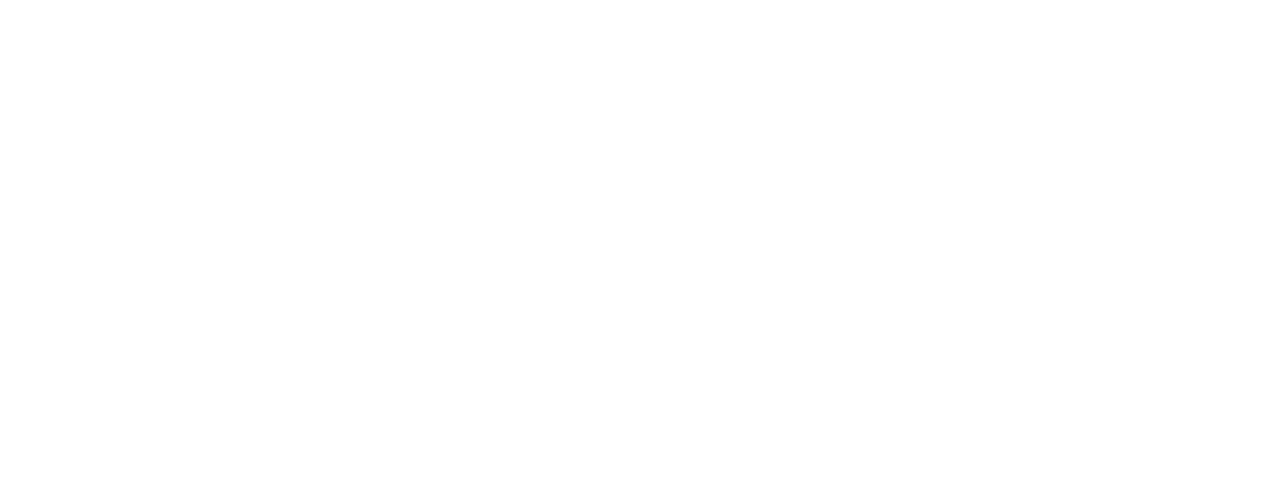
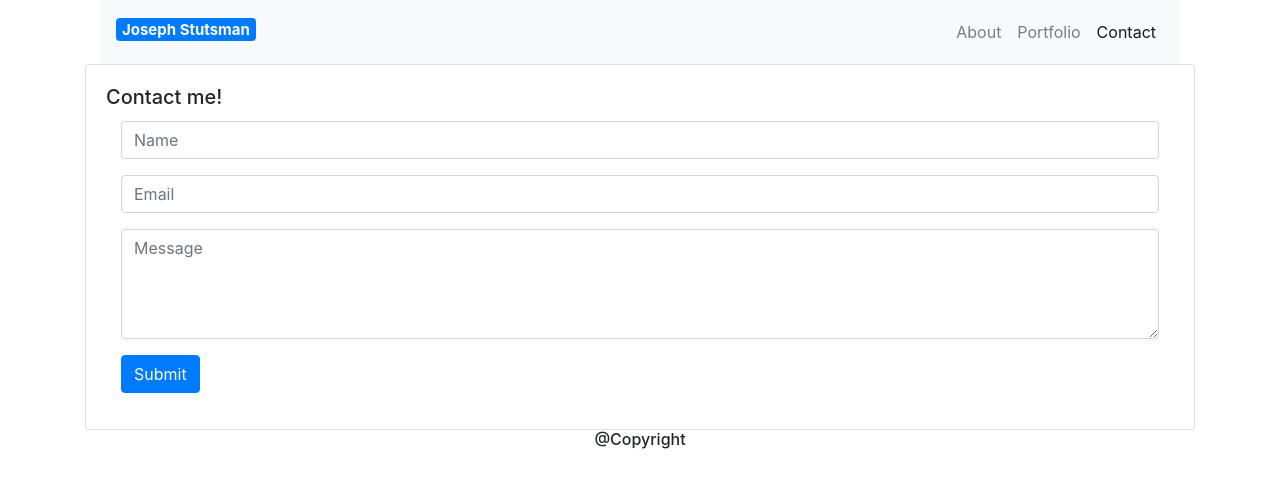
Before and after one commit to joeythekid031/homework2, a plain HTML site: page contact.html in a window 1280 px wide. Drawn offline with nearby package versions, Linux system fonts and the light colour scheme.

Commit message:
imported an email form and put the card layout on contact page

```diff
--- a/contact.html
+++ b/contact.html
@@ -7,6 +7,62 @@
     <link rel="stylesheet" href="https://stackpath.bootstrapcdn.com/bootstrap/4.4.1/css/bootstrap.min.css" integrity="sha384-Vkoo8x4CGsO3+Hhxv8T/Q5PaXtkKtu6ug5TOeNV6gBiFeWPGFN9MuhOf23Q9Ifjh" crossorigin="anonymous">
 </head>
 <body>
+    <main class="container">
+        <div class="container">
+            <nav class="navbar navbar-expand-sm navbar-light bg-light">
+                <!-- header, need to turn blue (Primary) with nav-pills? need to make second nav bar fo on xs screen to nav cant get to auto  -->
+                <h4 class="navbar-brand" > <span class="badge badge-primary .text-sm-center font-size-52px">Joseph Stutsman</span></h4>
+                <div class="collapse navbar-collapse" >
+                  <ul class="navbar-nav ml-auto">
+
+                    <!-- page links -->
+                    <li class="nav-item">
+                      <a class="nav-link" href="index.html">About</a>
+                    </li>
+
+                    <li class="nav-item">
+                      <a class="nav-link" href="portfolio.html">Portfolio</a>
+                    </li>
+
+                    <li class="nav-item active">
+                        <a class="nav-link" href="contact.html">Contact</a>
+                    </li>
+                  </ul>
+                </div>
+              </nav>
+          </div>
+        <!-- card body need to center on screen, play with margins? -->
+        <section class="row">
+            <section class="col-12">
+                <div class="card" style="">
+                    <div class="card-body">
+                    <h5 class="card-title"> Contact me! </h5>
+                      <!-- imported form from tmeplate-->
+                    <div class="container">
+                      <form class="mt-2" method="" id="contactback" action="">
+                    <div class="form-group ">
+                    <div class="form-group">
+                        <input type="text" class="form-control" id="ctnamedk" name="ctname" placeholder="Name" autocomplete="off" required>
+                    </div>
+                    <div class="form-group">
+                        <input type="email" class="form-control" id="ctemaildk" name="ctemail" placeholder="Email" autocomplete="off" required>
+                    </div>
+                    <div class="form-group">
+                        <textarea rows="4" cols="50" class="form-control" id="cttopicdk" name="cttopic" placeholder="Message" autocomplete="off" required></textarea>
+                    </div>
+                    <div class="form-group">
+                        <button type="button" id="btnSendmail" name="button" class="btn btn-primary text-white">Submit</button>
+                    </div>
+                </div>
+            </section>
+        </section>
+
+        <section class="row">
+            <footer class="col">
+                <h6 Class="text-center">@Copyright</h6>
+            </footer>
+        </section>
+    </main>
 
 </body>
 </html>
```
Also changed, not shown: index.html (+1 -1 lines), portfolio.html (+1 -1 lines).
